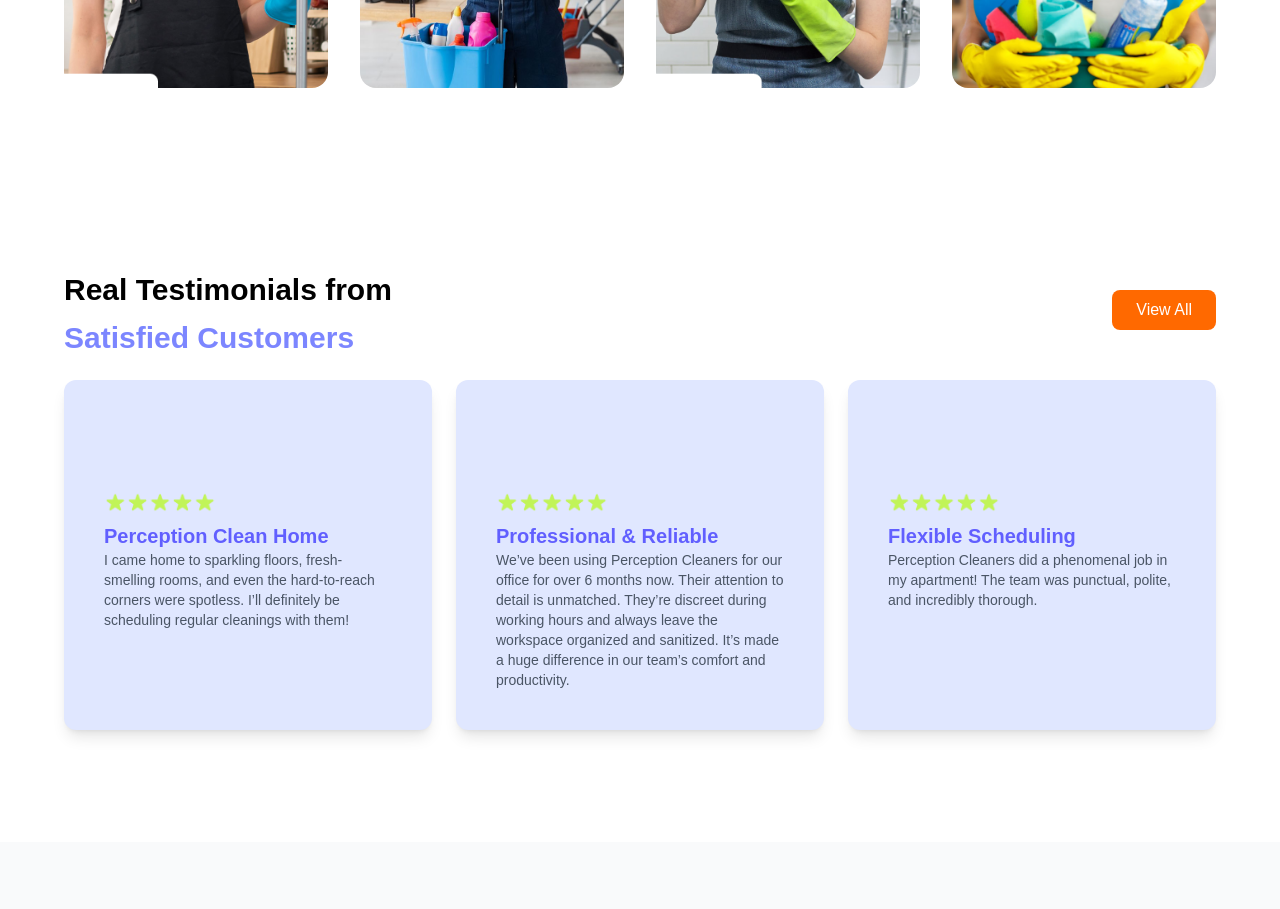
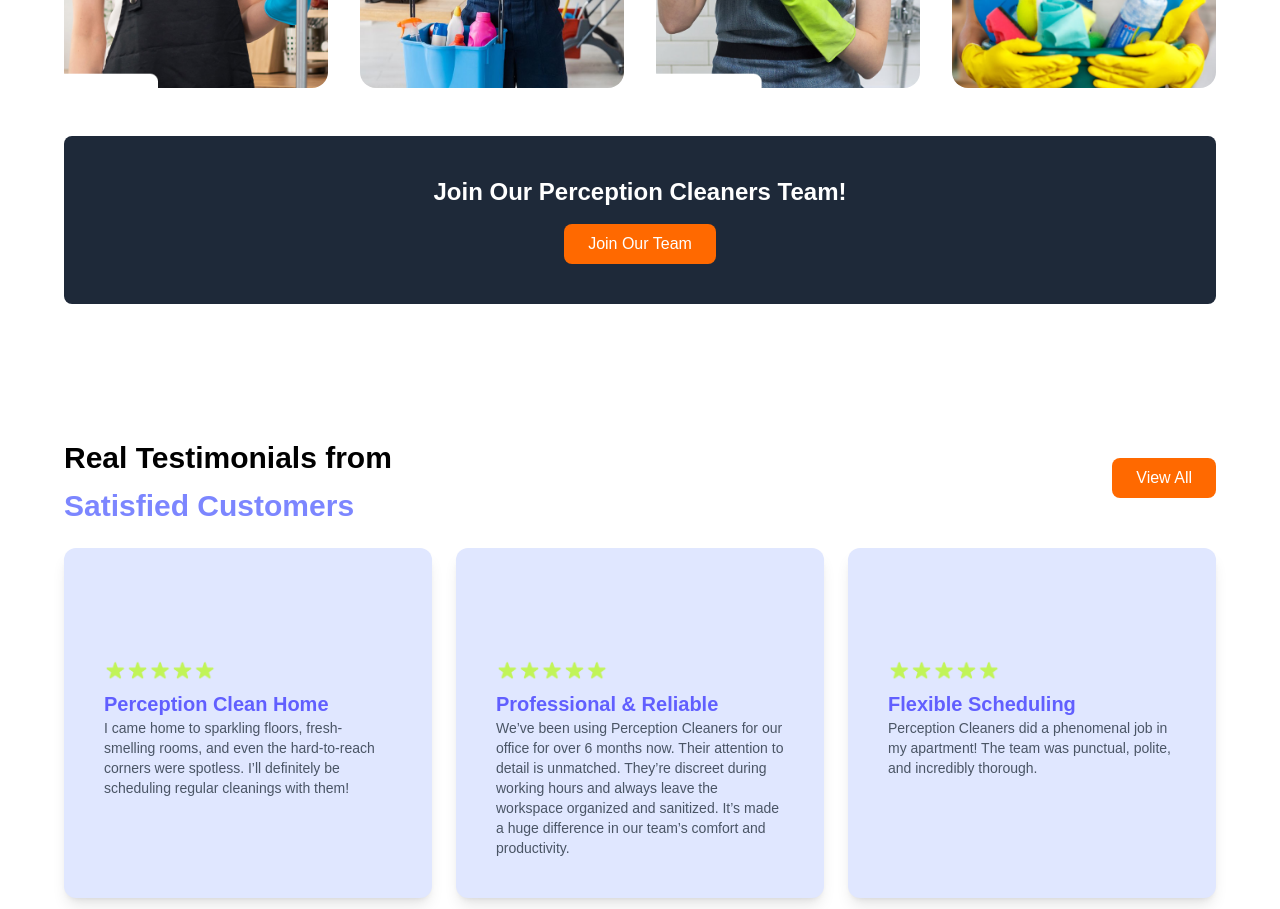
Before and after one commit to Mustarphy/perception, a Next.js app: page / in a window 1280 px wide. Shown: the part 3660-4569 px from the top of the page. Built offline with nearby package versions, Linux system fonts and the light colour scheme.

Commit message:
change something in join Teams

```diff
--- a/app/components/OurTeam.jsx
+++ b/app/components/OurTeam.jsx
@@ -26,13 +26,13 @@
         </div>
       </section>
 
-      {/* <section className="bg-gray-800 text-white p-10 rounded-lg text-center">
+      <section className="bg-gray-800 text-white p-10 rounded-lg text-center">
         <h2 className="text-2xl font-bold mb-4">Join Our Perception Cleaners Team!</h2>
-        <p className="mb-6">
+        {/* <p className="mb-6">
           Ac eu tortor facilisi pulvinar mattis. Nisi vel integer mauris nunc aliquam nunc ullamcorper tincidunt morbi.
-        </p>
+        </p> */}
         <button className="bg-orange-500 text-white py-2 px-6 rounded-lg hover:bg-orange-600 transition-all">Join Our Team</button>
-      </section> */}
+      </section>
 
       {lightboxImage && (
         <TeamData imageSrc={lightboxImage} onClose={() => setLightboxImage(null)} />
```
